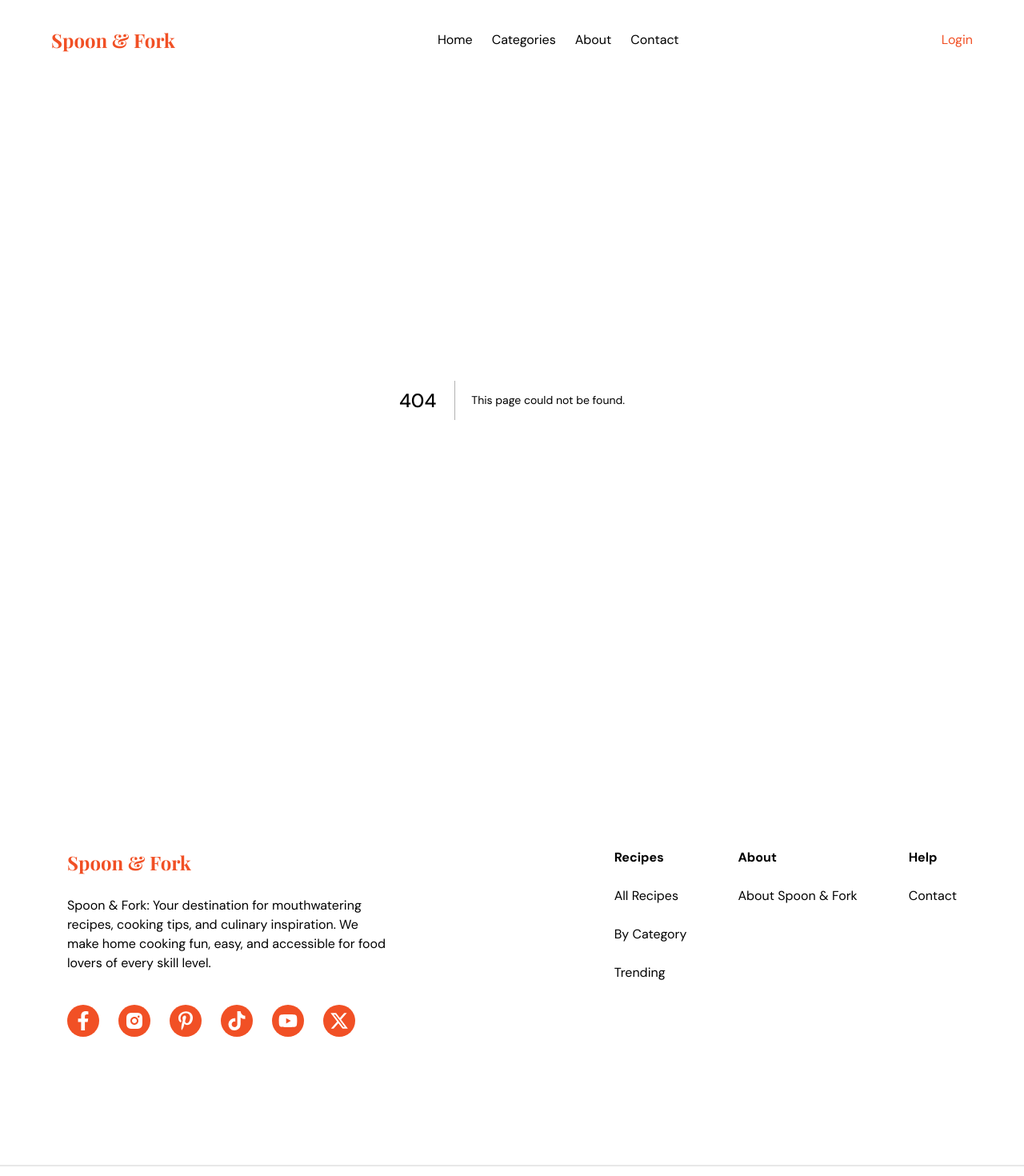
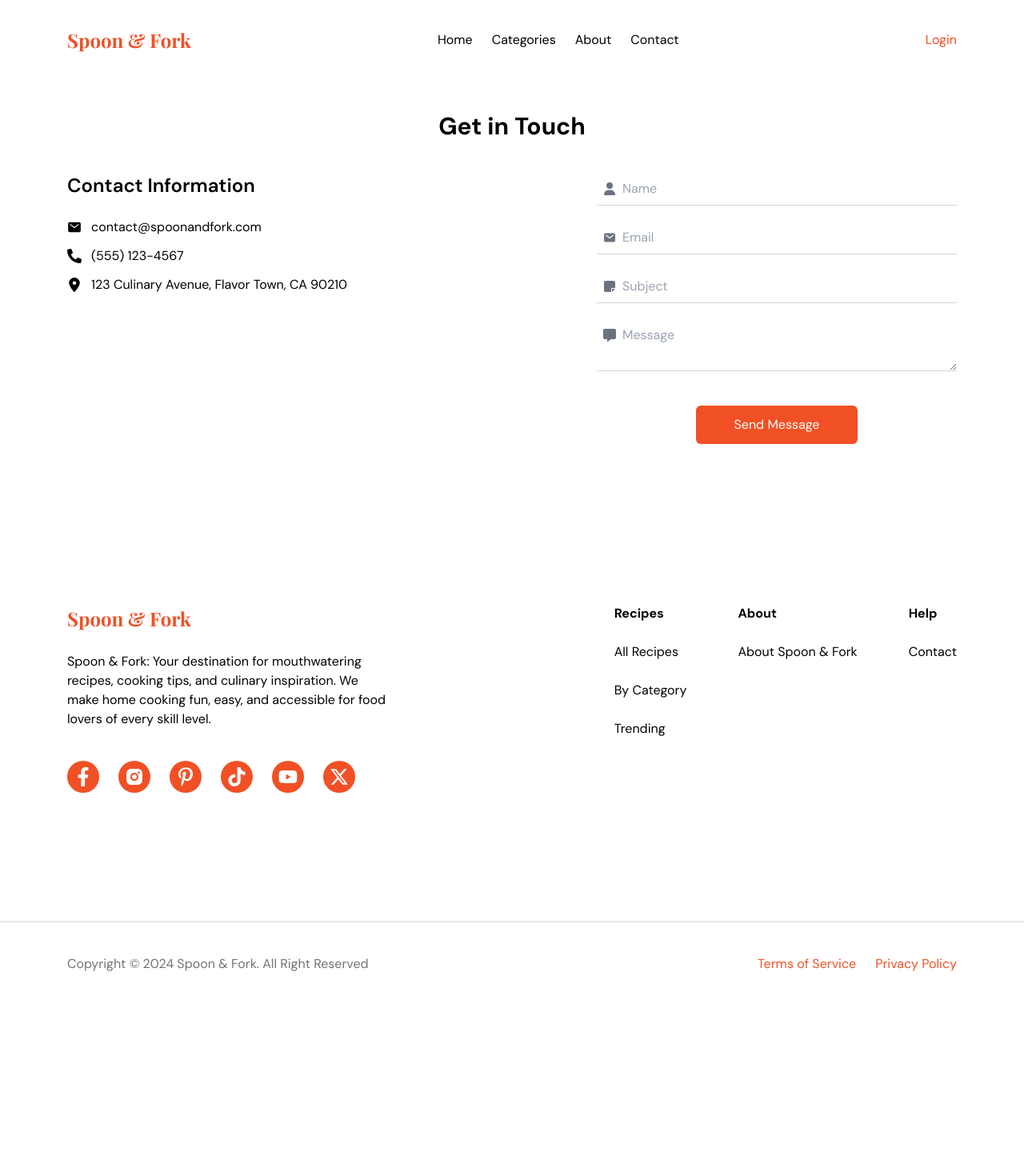
Before and after one commit to malvz22/spoon-and-fork, a Next.js app: page /contact in a window 1280 px wide. Before the commit this address had no page. Shown: the top 1470 px of the page at 80% size. After the commit the page ends 1257 px from the top, so only its background shows below. Built offline with nearby package versions, Linux system fonts and the light colour scheme.

Commit message:
feat(contact-page): added contact page with contact info and form

```diff
--- /dev/null
+++ b/src/app/contact/page.tsx
@@ -0,0 +1,32 @@
+import ContactForm from "@/components/ContactForm";
+import { FaPhoneAlt } from "react-icons/fa";
+import { FaLocationDot } from "react-icons/fa6";
+import { IoMail } from "react-icons/io5";
+
+const Page = () => {
+  return (
+    <main className="custom-container">
+      <h1 className="text-3xl font-bold text-center">Get in Touch</h1>
+      <div className="flex flex-col md:flex-row gap-8 justify-between items-start">
+        <div className="flex flex-col gap-3">
+          <h2 className="font-semibold text-2xl mb-3">Contact Information</h2>
+          <div className="flex flex-row gap-3 items-center">
+            <IoMail size={18} />
+            <p>contact@spoonandfork.com</p>
+          </div>
+          <div className="flex flex-row gap-3 items-center">
+            <FaPhoneAlt size={18} />
+            <p>(555) 123-4567</p>
+          </div>
+          <div className="flex flex-row gap-3 items-center">
+            <FaLocationDot size={18} />
+            <p>123 Culinary Avenue, Flavor Town, CA 90210</p>
+          </div>
+        </div>
+        <ContactForm />
+      </div>
+    </main>
+  );
+};
+
+export default Page;
--- /dev/null
+++ b/src/components/ContactForm.tsx
@@ -0,0 +1,135 @@
+"use client";
+import { ContactValues } from "@/types/contact";
+import { ErrorMessage, Field, Form, Formik, FormikHelpers } from "formik";
+import { useEffect, useState } from "react";
+import { FaMessage, FaNoteSticky, FaUser } from "react-icons/fa6";
+import { IoMail } from "react-icons/io5";
+import * as Yup from "yup";
+
+const ContactForm = () => {
+  const [mounted, setMounted] = useState(false);
+
+  useEffect(() => {
+    setMounted(true);
+  }, []);
+
+  if (!mounted) {
+    return <div>Loading Form...</div>;
+  }
+
+  const initialValues: ContactValues = {
+    name: "",
+    email: "",
+    subject: "",
+    message: "",
+  };
+
+  const validationSchema = Yup.object({
+    name: Yup.string().required("Name is required"),
+    email: Yup.string()
+      .email("Invalid email address")
+      .required("Email address is required"),
+    subject: Yup.string()
+      .required("Subject is required.")
+      .min(5, "Subject must be at least 5 characters long"),
+    message: Yup.string()
+      .required("Message is required. (Min. 10 characters long)")
+      .min(10, "Message must be at least 10 characters long")
+      .max(500, "Message cannot exceed 500 characters"),
+  });
+
+  const onSubmit = (
+    values: ContactValues,
+    actions: FormikHelpers<ContactValues>
+  ) => {
+    const submittedMessage: ContactValues = {
+      name: values.name,
+      email: values.email,
+      subject: values.subject,
+      message: values.message,
+    };
+
+    console.log(submittedMessage);
+    alert("Thank you for submitting! We'll look at your message in no time!");
+    actions.resetForm();
+    actions.setSubmitting(false);
+  };
+
+  return (
+    <>
+      <Formik
+        initialValues={initialValues}
+        validationSchema={validationSchema}
+        onSubmit={onSubmit}
+      >
+        <Form className="flex flex-col justify-center items-center w-[450px] gap-5">
+          <div className="relative w-full text-gray-500">
+            <FaUser className="absolute top-3 left-2" />
+            <Field
+              className="border-b-[1px] border-solid border-gray-300 ps-8 py-2 w-full focus:outline-none"
+              placeholder="Name"
+              type="text"
+              name="name"
+            />
+            <ErrorMessage
+              name="name"
+              component={"div"}
+              className="text-red-500 text-xs mt-1"
+            />
+          </div>
+          <div className="relative w-full text-gray-500">
+            <IoMail className="absolute top-3 left-2" />
+            <Field
+              className="border-b-[1px] border-solid border-gray-300 ps-8 py-2 w-full focus:outline-none"
+              placeholder="Email"
+              type="text"
+              name="email"
+            />
+            <ErrorMessage
+              name="email"
+              component={"div"}
+              className="text-red-500 text-xs mt-1"
+            />
+          </div>
+          <div className="relative w-full text-gray-500">
+            <FaNoteSticky className="absolute top-3 left-2" />
+            <Field
+              className="border-b-[1px] border-solid border-gray-300 ps-8 py-2 w-full focus:outline-none"
+              placeholder="Subject"
+              type="text"
+              name="subject"
+            />
+            <ErrorMessage
+              name="subject"
+              component={"div"}
+              className="text-red-500 text-xs mt-1"
+            />
+          </div>
+          <div className="relative w-full text-gray-500">
+            <FaMessage className="absolute top-3 left-2" />
+            <Field
+              className="border-b-[1px] border-solid border-gray-300 ps-8 py-2 w-full focus:outline-none"
+              placeholder="Message"
+              type="text"
+              as="textarea"
+              name="message"
+            />
+            <ErrorMessage
+              name="message"
+              component={"div"}
+              className="text-red-500 text-xs mt-1"
+            />
+          </div>
+          <button
+            type="submit"
+            className="px-12 py-3 bg-[#F15025] w-auto inline-block text-white rounded-md mt-4 "
+          >
+            Send Message
+          </button>
+        </Form>
+      </Formik>
+    </>
+  );
+};
+
+export default ContactForm;
--- a/src/components/Footer.tsx
+++ b/src/components/Footer.tsx
@@ -16,62 +16,62 @@ const Footer = () => {
             tips, and culinary inspiration. We make home cooking fun, easy, and
             accessible for food lovers of every skill level.
           </p>
-          <ul className="flex flex-row flex-wrap gap-6">
+          <nav className="flex flex-row flex-wrap gap-6">
             <Link href="/">
-              <li className="social-media-list">
+              <div className="social-media-list">
                 <FaFacebookF />
-              </li>
+              </div>
             </Link>
             <Link href={"/"}>
-              <li className="social-media-list">
+              <div className="social-media-list">
                 <RiInstagramFill />
-              </li>
+              </div>
             </Link>
             <Link href={"/"}>
-              <li className="social-media-list">
+              <div className="social-media-list">
                 <FaPinterestP />
-              </li>
+              </div>
             </Link>
             <Link href={"/"}>
-              <li className="social-media-list">
+              <div className="social-media-list">
                 <FaTiktok />
-              </li>
+              </div>
             </Link>
             <Link href={"/"}>
-              <li className="social-media-list">
+              <div className="social-media-list">
                 <FaYoutube />
-              </li>
+              </div>
             </Link>
             <Link href={"/"}>
-              <li className="social-media-list">
+              <div className="social-media-list">
                 <FaXTwitter />
-              </li>
+              </div>
             </Link>
-          </ul>
+          </nav>
         </div>
-        <div className="flex flex-col lg:flex-row w-full max-w-full gap-8 mb-10 lg:gap-16 justify-start lg:justify-end">
-          <ul className="flex flex-col gap-6">
-            <li className="font-bold">Recipes</li>
+        <nav className="flex flex-col lg:flex-row w-full max-w-full gap-8 mb-10 lg:gap-16 justify-start lg:justify-end">
+          <div className="flex flex-col gap-6">
+            <div className="font-bold">Recipes</div>
             <Link href={"/"}>
-              <li>All Recipes</li>
+              <p>All Recipes</p>
             </Link>
             <Link href={"/categories"}>
-              <li>By Category</li>
+              <p>By Category</p>
             </Link>
 
-            <li>Trending</li>
+            <p>Trending</p>
+          </div>
+          <div className="flex flex-col gap-6">
+            <p className="font-bold">About</p>
+            <Link href={"/about"}>
+              <p>About Spoon & Fork</p>
+            </Link>
+          </div>
+          <ul className="flex flex-col gap-6">
+            <p className="font-bold">Help</p>
+            <p>Contact</p>
           </ul>
-          <ul className="flex flex-col gap-6">
-            <li className="font-bold">About</li>
-            <Link href={"/about"}>
-              <li>About Spoon & Fork</li>
-            </Link>
-          </ul>
-          <ul className="flex flex-col gap-6">
-            <li className="font-bold">Help</li>
-            <li>Contact</li>
-          </ul>
-        </div>
+        </nav>
       </div>
       <hr className="border-[#E8E8E8] border-solid border-[1px]" />
       <div className="py-10 px-4 lg:px-16 mx-auto w-full max-w-[1240px] hidden md:flex flex-row justify-between">
--- a/src/components/Navbar.tsx
+++ b/src/components/Navbar.tsx
@@ -60,8 +60,8 @@ const Navbar = () => {
   }, []);
 
   return (
-    <header className="sticky top-0 z-50 w-full max-w-full flex flex-col bg-white px-4 lg:px-16">
-      <div className="flex flex-row w-full max-w-[1240px] justify-between items-center mx-auto py-6 lg:py-8">
+    <header className="sticky top-0 z-50 w-full max-w-full flex flex-col bg-white">
+      <div className="flex flex-row w-full max-w-[1240px] justify-between items-center mx-auto px-4 lg:px-16 py-6 lg:py-8">
         <Link href={"/"}>
           <h1 className="website-name font-bold text-[24px] text-[#F15025]">
             Spoon & Fork
--- /dev/null
+++ b/src/types/contact.ts
@@ -0,0 +1,6 @@
+export interface ContactValues {
+  name: string;
+  email: string;
+  subject: string;
+  message: string;
+}
```
